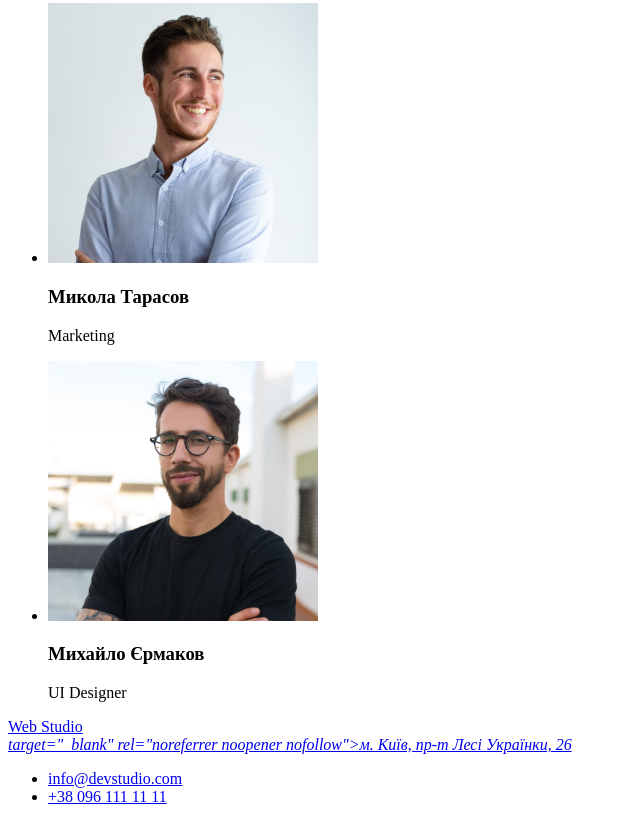
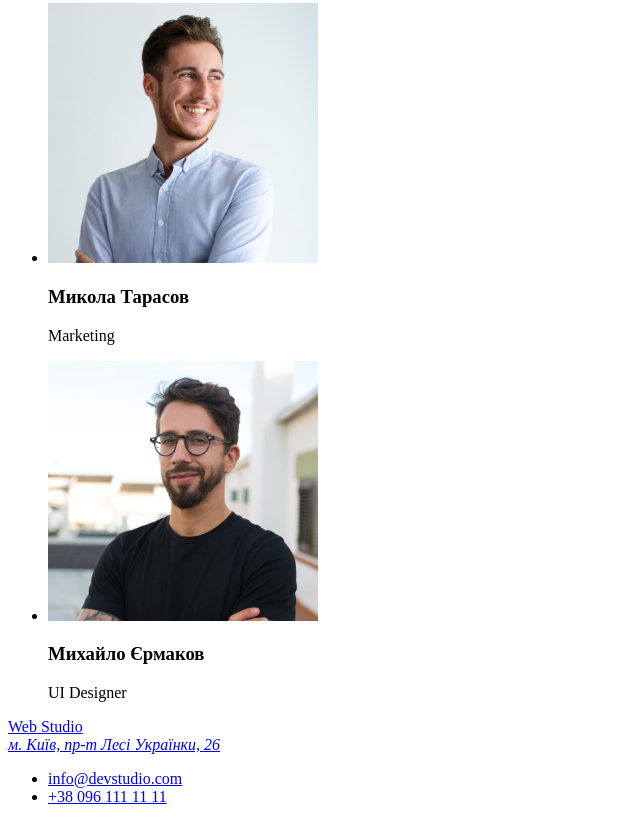
Before and after one commit to ringrald/goit-markup-hw-07, a plain HTML site: page index.html in a window 1280 px wide. Shown: the part 2333-3155 px from the top of the page, without its empty margins (0-640 px from the left). Drawn offline with Linux system fonts and the light colour scheme.

Commit message:
fixed final

```diff
--- a/index.html
+++ b/index.html
@@ -96,8 +96,8 @@
         Studio
       </a>
       <address>
-        <a href="https://goo.gl/maps/TXiNLjSdRsAgYaMk9">
-          target="_blank" rel="noreferrer noopener nofollow">м. Київ, пр-т Лесі Українки, 26
+        <a href="https://goo.gl/maps/TXiNLjSdRsAgYaMk9" target="_blank" rel="noreferrer noopener nofollow">
+          м. Київ, пр-т Лесі Українки, 26
         </a>
       </address>
       <ul>
```
